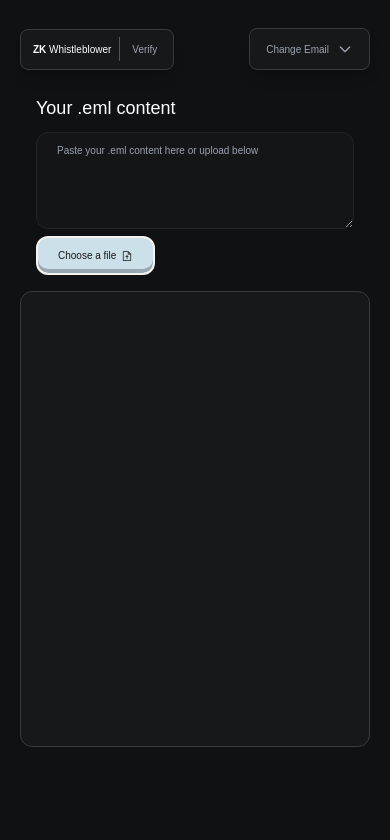
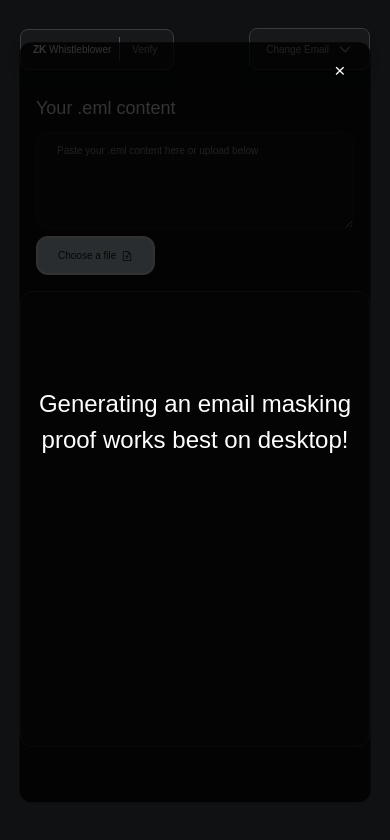
Before and after one commit to Eeshau/email-mask-ui-new, a Next.js app: page /prove in a window 390 px wide. Shown: the top 840 px of the page. Built offline with nearby package versions, Linux system fonts and the light colour scheme; a web font is replaced by a local one.

Commit message:
buttons back to landing page style, overlay message on mobile for prove page, steps components dashed lines connecting, verify button to look like upload eml button

```diff
--- a/app/globals.css
+++ b/app/globals.css
@@ -124,7 +124,7 @@ body {
   transition: background-color 0.3s ease, box-shadow 0.3s ease;
   box-shadow: 0 4px 6px rgba(0, 0, 0, 0.1);
   text-align: center;
-  box-shadow: 0px -4px 0px 0px rgba(104, 163, 233, 0.36) inset;
+  /* box-shadow: 0px -4px 0px 0px rgba(104, 163, 233, 0.36) inset; */
 }
 
 .button {
@@ -137,7 +137,7 @@ body {
   border-radius: 12px;
   cursor: pointer;
   transition: background-color 0.3s ease, box-shadow 0.3s ease, transform 0.2s ease;
-  box-shadow: 0px -4px 0px 0px rgba(0, 0, 0, 0.25) inset;
+  /* box-shadow: 0px -4px 0px 0px rgba(0, 0, 0, 0.25) inset; */
 }
 
 .buttonBar {
@@ -184,7 +184,7 @@ body {
   border-radius: 12px;
   cursor: pointer;
   transition: background-color 0.3s ease, box-shadow 0.3s ease, transform 0.2s ease;
-  box-shadow: 0px -4px 0px 0px rgba(0, 0, 0, 0.25) inset;
+  /* box-shadow: 0px -4px 0px 0px rgba(0, 0, 0, 0.25) inset; */
   text-align: center;
 }
 
--- a/app/verify/page.tsx
+++ b/app/verify/page.tsx
@@ -148,7 +148,7 @@ export default function Verify() {
               placeholder="Paste your proof here"
               className="textarea-floating px-[20px] py-[10px] mt-[10px] text-[10px] sm:text-[14px]"
             />
-            <button className="buttonLight w-full " onClick={analyzeProof}>Verify</button>
+            <button className="buttonLight  " onClick={analyzeProof}>Verify</button>
           </div>
 
           {/* VERIFIED EMAIL PARTS */}
--- a/components/EmailRenderer.js
+++ b/components/EmailRenderer.js
@@ -15,6 +15,10 @@ const escapeRegExp = (string) => {
 
 
 const EmailRenderer = () => {
+  // for checking if user is on mobile instead of desktop
+  const [isMobile, setIsMobile] = useState(true);
+    const [showOverlay, setShowOverlay] = useState(true);
+
   // States for actual email content
   const [emailBody, setEmailBody] = useState("");
   const { fileContent, setFileContent } = useContext(FileContext);
@@ -148,6 +152,13 @@ const EmailRenderer = () => {
       document.removeEventListener("mouseup", handleSelection);
     };
   }, [highlightEnabled]);
+
+  useEffect(() => {
+    const userAgent = navigator.userAgent || navigator.vendor || window.opera;
+    if (/android|iPhone|iPad|iPod/i.test(userAgent)) {
+      setIsMobile(true);
+    }
+  }, []);
 
   const handleFileUpload = async (e) => {
     const file = e.target.files?.[0];
@@ -355,9 +366,50 @@ const EmailRenderer = () => {
   getCombinedRegex(highlightedTextBody.concat(highlightedTextMeta))
 
 
+
   return (
     <div className="p-[20px]">
-
+      {isMobile && showOverlay && (
+        <div
+          style={{
+            position: "fixed",
+            top: "50%",
+            left: "50%",
+            transform: "translate(-50%, -50%)",
+            margin: "auto",
+            width: "90%",
+            height: "90%",
+            backgroundColor: "rgba(0, 0, 0, 0.8)",
+            color: "#fff",
+            display: "flex",
+            alignItems: "center",
+            justifyContent: "center",
+            zIndex: 9999,
+            fontSize: "1.5rem",
+            textAlign: "center",
+            padding: "1rem",
+            borderRadius: "12px",
+          }}
+        >
+          {/* Close Button */}
+          <button
+            onClick={() => setShowOverlay(false)}
+            style={{
+              position: "absolute",
+              top: "15px",
+              right: "25px",
+              backgroundColor: "transparent",
+              border: "none",
+              color: "#fff",
+              fontSize: "1.2rem",
+              cursor: "pointer",
+            }}
+          >
+            &times;
+          </button>
+          Generating an email masking proof works best on desktop!
+        </div>
+      )}
     <NavBar
         mode='prove'
         onCompareChanges={handleCompareChanges}
--- a/components/Steps.tsx
+++ b/components/Steps.tsx
@@ -3,12 +3,18 @@ import React from "react";
 const Steps: React.FC = () => {
   return (
     <div className="p-6 bg-[#161819] w-full h-full rounded-[10px] mx-auto text-white font-sans border border-[0.5px] border-solid border-[#2D2F31]">
-      <h2 className="text-center mb-6 mx-auto text-lg font-medium  border-b border-gray-700 pb-3">How this works?</h2>
+      <h2 className="text-center mb-6 mx-auto text-lg font-medium border-b border-gray-700 pb-3">
+        How this works?
+      </h2>
       <ul className="list-none max-w-md relative space-y-6 mx-auto">
+        {/* Step 1 */}
         <li className="relative pl-10">
-          {/* The dashed line */}
-          <div className="absolute top-0 left-[13px] bottom-0 border-l-2 border-dashed border-gray-700" />
-          {/* The circle bullet */}
+          {/* Dashed line extended to overlap the spacing */}
+          <div
+            className="absolute top-0 left-[13px] bottom-0 border-l-2 border-dashed border-gray-700"
+            style={{ bottom: "-1.5rem" }}
+          />
+          {/* Circle bullet */}
           <span className="absolute top-0 left-2 w-3 h-3 bg-[#F5F3EF] rounded-full"></span>
           <p>UPLOAD .EML FILE</p>
           <ul className="mt-2 ml-6 text-gray-400">
@@ -17,8 +23,12 @@ const Steps: React.FC = () => {
           </ul>
         </li>
 
+        {/* Step 2 */}
         <li className="relative pl-10">
-          <div className="absolute top-0 left-[13px] bottom-0 border-l-2 border-dashed border-gray-700" />
+          <div
+            className="absolute top-0 left-[13px] bottom-0 border-l-2 border-dashed border-gray-700"
+            style={{ bottom: "-1.5rem" }}
+          />
           <span className="absolute top-0 left-2 w-3 h-3 bg-[#F5F3EF] rounded-full"></span>
           <p>SELECT TEXT TO HIDE</p>
           <ul className="mt-2 ml-6 text-gray-400">
@@ -27,8 +37,12 @@ const Steps: React.FC = () => {
           </ul>
         </li>
 
+        {/* Step 3 */}
         <li className="relative pl-10">
-          <div className="absolute top-0 left-[13px] bottom-0 border-l-2 border-dashed border-gray-700" />
+          <div
+            className="absolute top-0 left-[13px] bottom-0 border-l-2 border-dashed border-gray-700"
+            style={{ bottom: "-1.5rem" }}
+          />
           <span className="absolute top-0 left-2 w-3 h-3 bg-[#F5F3EF] rounded-full"></span>
           <p>RECLICK TO SHOW AGAIN</p>
           <ul className="mt-2 ml-6 text-gray-400">
@@ -37,8 +51,12 @@ const Steps: React.FC = () => {
           </ul>
         </li>
 
+        {/* Step 4 */}
         <li className="relative pl-10">
-          <div className="absolute top-0 left-[13px] bottom-0 border-l-2 border-dashed border-gray-700" />
+          <div
+            className="absolute top-0 left-[13px] bottom-0 border-l-2 border-dashed border-gray-700"
+            style={{ bottom: "-1.5rem" }}
+          />
           <span className="absolute top-0 left-2 w-3 h-3 bg-[#F5F3EF] rounded-full"></span>
           <p>GENERATE PROOF</p>
           <ul className="mt-2 ml-6 text-gray-400">
@@ -47,8 +65,12 @@ const Steps: React.FC = () => {
           </ul>
         </li>
 
+        {/* Step 5 */}
         <li className="relative pl-10">
-          <div className="absolute top-0 left-[13px] bottom-0 border-l-2 border-dashed border-gray-700" />
+          <div
+            className="absolute top-0 left-[13px] bottom-0 border-l-2 border-dashed border-gray-700"
+            style={{ bottom: "-1.5rem" }}
+          />
           <span className="absolute top-0 left-2 w-3 h-3 bg-[#F5F3EF] rounded-full"></span>
           <p>DOWNLOAD MAIL</p>
           <ul className="mt-2 ml-6 text-gray-400">
@@ -56,8 +78,8 @@ const Steps: React.FC = () => {
           </ul>
         </li>
 
+        {/* Step 6 (Last Step) */}
         <li className="relative pl-10">
-          <div className="absolute top-0 left-[13px]" />
           <span className="absolute top-0 left-2 w-3 h-3 bg-[#F5F3EF] rounded-full"></span>
           <p>SHARE VERIFICATION LINK</p>
           <ul className="mt-2 ml-6 text-gray-400">
```
